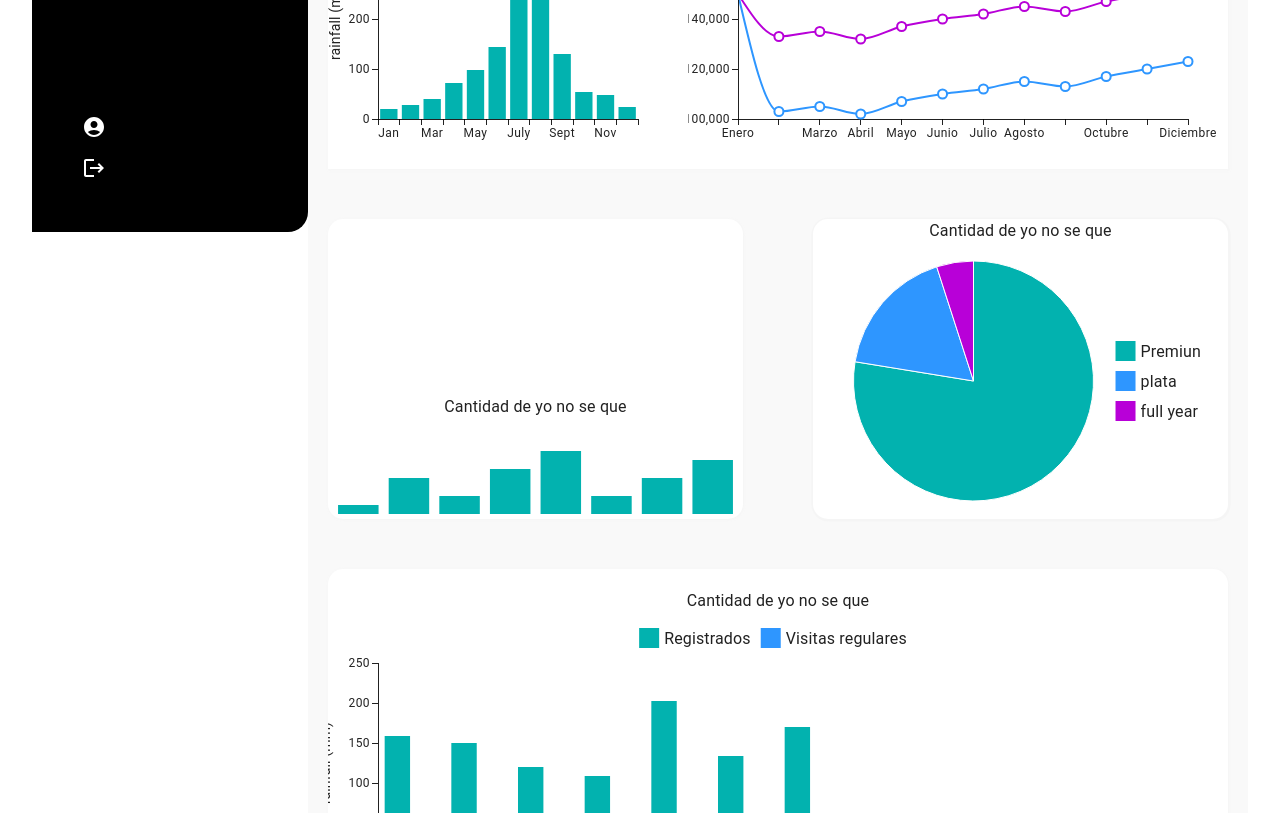
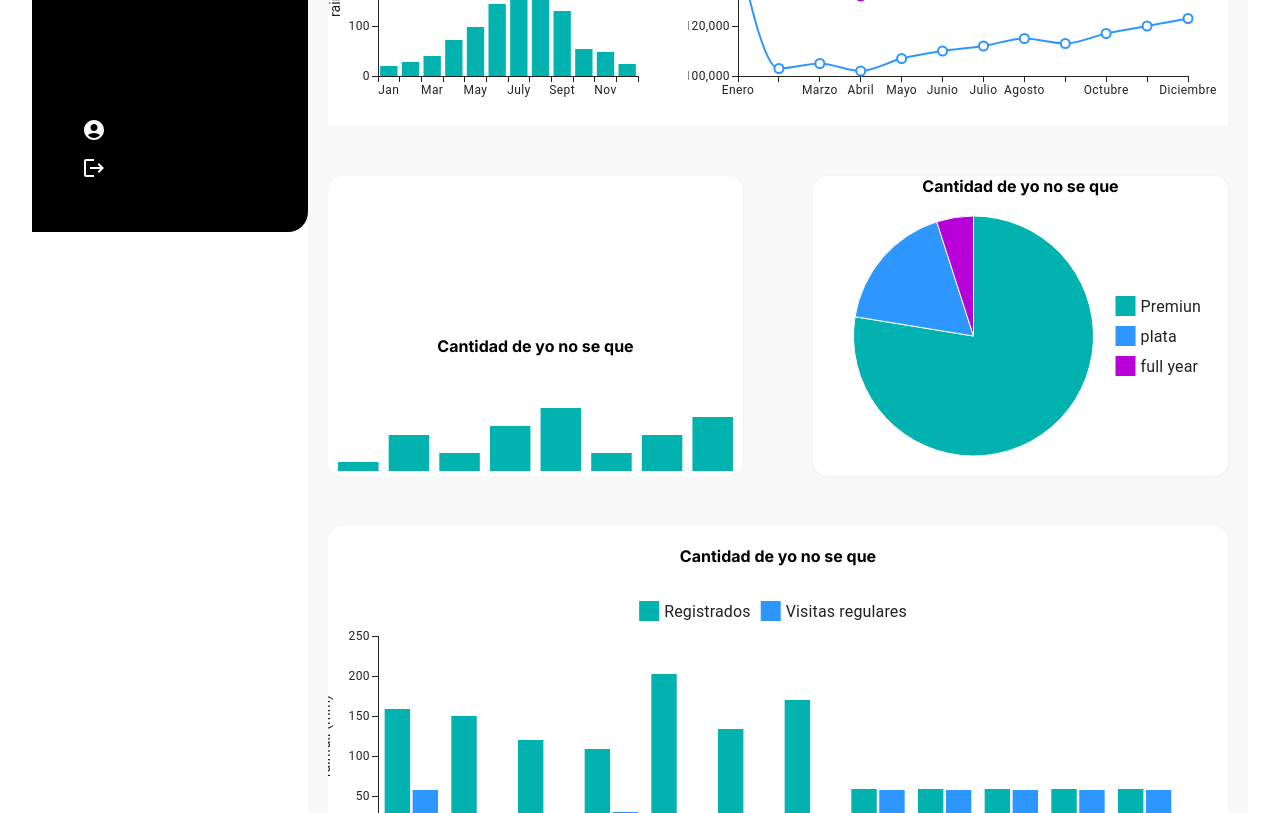
Before and after one commit to pabloocampo1/GymManager-Front-end, a React (Vite) app: page /dashboard in a window 1280 px wide. Shown: the part 600-1413 px from the top of the page. Built offline with nearby package versions, Linux system fonts and the light colour scheme; a web font is replaced by a local one.

Commit message:
se intentara crear el darkmode

```diff
--- a/src/App.jsx
+++ b/src/App.jsx
@@ -15,21 +15,13 @@
 import Profile from './Pages/ProfileGym/ProfileGym'
 import ContactHome from './Pages/SectionHomePages/ContactHome/ContactHome'
 import EventHome from './Pages/SectionHomePages/EventsHome/EventHome'
-import { ThemeContext, ThemeProviderWrapper } from './Context/ThemeContext'
-import { CssBaseline } from '@mui/material'
-import { useState } from 'react'
-import { darkTheme, lightTheme } from './Theme/Theme';
-
-
 
 
 function App() {
-    const [darkMode, setDarkMode] = useState(false);
+
 
     return (
-        <ThemeContext.Provider value={{ darkMode, setDarkMode }}>
-        <ThemeProviderWrapper theme={darkMode ? darkTheme : lightTheme}>
-        <CssBaseline />
+
         <BrowserRouter>
             <Routes>
                 <Route path="/" element={<PublicLayout />}>
@@ -54,8 +46,6 @@
                 <Route path="*" element={<NotFound />} />
             </Routes>
         </BrowserRouter>
-        </ThemeProviderWrapper>
-        </ThemeContext.Provider>
 
 
     )
--- a/src/Components/HeaderComponent/Header.jsx
+++ b/src/Components/HeaderComponent/Header.jsx
@@ -1,20 +1,14 @@
-import React, { useContext, useState } from 'react';
+import React, {  useState } from 'react';
 import style from './Header.module.css'
 import { Link } from 'react-router-dom';
-
 import ImageLogoPrincipal from "../../assets/images/imageVallHallaLogo.png"
 import LoginIcon from '@mui/icons-material/Login';
 import MenuIcon from '@mui/icons-material/Menu';
 import MenuMobile from '../MenuMobileComponent/MenuMobile';
-import { MaterialUISwitch } from '../ButtonDarkMode';
-import { ThemeContext } from '../../Context/ThemeContext';
 
 
 function Header() {
     const [isOpenMenu, setIsOpenMenu] = useState(false);
-    const [checked, setChecked] = useState(false);
-    const { darkMode, setDarkMode } = useContext(ThemeContext);
-
 
     const handleShowMenu = () => {
         if (isOpenMenu) {
@@ -23,10 +17,6 @@
             setIsOpenMenu(true)
         }
     }
-
-    const handleChecked = (event) => {
-        setChecked(event.target.checked);
-    };
 
     return (
         <header className={style.headerContainer}>
@@ -70,9 +60,6 @@
                 </nav>
             </div>)}
             <div className={style.header_icon_login}>
-
-
-                <MaterialUISwitch className={style.icon_darkMode} checked={checked} onClick={() => setDarkMode(!darkMode)}  onChange={handleChecked} />
                 <Link to="/login">
                     <button>
                         <p>Ingresar</p>
--- a/src/Components/SideBarComponent/SideBar.module.css
+++ b/src/Components/SideBarComponent/SideBar.module.css
@@ -78,7 +78,7 @@
 
 
 .activeLink {
-    background-color: var(--primary-color);
+   border: 1px solid var(--primary-color);
     color: black;
     border-radius: 4px;
 }
--- a/src/Context/ThemeContext.jsx
+++ /dev/null
@@ -1,23 +0,0 @@
-import { createContext, useState, useEffect } from "react";
-import { ThemeProvider } from "@mui/material/styles";
-import { lightTheme, darkTheme } from "../Theme/Theme";
-
-export const ThemeContext = createContext();
-
-export function ThemeProviderWrapper({ children }) {
-  const [darkMode, setDarkMode] = useState(
-    localStorage.getItem("theme") === "dark"
-  );
-
-  useEffect(() => {
-    localStorage.setItem("theme", darkMode ? "dark" : "light");
-  }, [darkMode]);
-
-  return (
-    <ThemeContext.Provider value={{ darkMode, setDarkMode }}>
-      <ThemeProvider theme={darkMode ? darkTheme : lightTheme}>
-        {children}
-      </ThemeProvider>
-    </ThemeContext.Provider>
-  );
-}
--- a/src/Pages/Dashboard/Dashboard.jsx
+++ b/src/Pages/Dashboard/Dashboard.jsx
@@ -9,33 +9,34 @@
 import React from 'react';
 
 
+
 function Dashboard() {
     return (
-        <Box className={style.dashboard_container}>
-            <Typography variant="h2" className={style.title}>WELCOME BACK - <span>Juan Pablo hermoso</span></Typography>
+        <div className={style.dashboard_container}>
+            <h2 className={style.title}>WELCOME BACK - <span>Juan Pablo hermoso</span></h2>
             <FirstDataCards />
 
-            <Box className={style.charDuplaOne} >
+            <div className={style.charDuplaOne} >
                 <TickPlacementBars />
                 <ChartMembership />
-            </Box>
-            <Box className={style.charDuplaTwo}>
-                <Box className={style.ChartMembership_container}>
-                    <Typography variant="p">Cantidad de yo no se que</Typography>
+            </div>
+            <div className={style.charDuplaTwo}>
+                <div className={style.ChartMembership_container}>
+                    <p>Cantidad de yo no se que</p>
                     <CustomAxis />
-                </Box>
-                <Box className={style.topMembreship_container}>
-                    <Typography variant="p">Cantidad de yo no se que</Typography>
+                </div>
+                <div className={style.topMembreship_container}>
+                    <p>Cantidad de yo no se que</p>
                     <PieActiveArc />
 
-                </Box>
-            </Box>
-            <Box className={style.totalPeopleByMonth_coontainer}>
-                <Typography variant="p">Cantidad de yo no se que</Typography>
+                </div>
+            </div>
+            <div className={style.totalPeopleByMonth_coontainer}>
+                <p>Cantidad de yo no se que</p>
                 <BarsDatasetToTal />
-            </Box>
+            </div>
 
-        </Box>
+        </div>
     );
 }
 
--- a/src/Pages/Dashboard/Dashboard.module.css
+++ b/src/Pages/Dashboard/Dashboard.module.css
@@ -3,8 +3,8 @@
     min-height: 100vh;
     padding: 20px;
     background-color: #F9F9F9;
+
 }
-
 
 .title{
     padding-bottom: 40px;
--- a/src/Pages/SectionHomePages/AboutUsHome/AboutUsHome.jsx
+++ b/src/Pages/SectionHomePages/AboutUsHome/AboutUsHome.jsx
@@ -5,7 +5,6 @@
 import style from "../AboutUsHome/AboutUsHome.module.css";
 
 function AboutUsHome() {
-    // Se utiliza el hook para detectar cuando el contenedor está en vista
     const { ref, inView } = useInView({ triggerOnce: true, threshold: 0.5 });
     console.log(motion);
 
--- a/src/Pages/SectionHomePages/AccordionContactHome/AccordionContactHome.module.css
+++ b/src/Pages/SectionHomePages/AccordionContactHome/AccordionContactHome.module.css
@@ -17,15 +17,15 @@
     padding-bottom: 20px;
 }
 
-/* Estilo del contenido del acordeón */
+
 .accordion_content {
     width: 70%;
     margin-top: 10px;
 }
 
-/* Estilos específicos del acordeón */
 .acordion {
-    background-color: rgb(0, 0, 0, 0.3) !important;
+    background-color: var(--colorByBackgrounds) !important;
+    backdrop-filter: blur(5px);
     border-radius: 10px !important;
     border: 1px solid var(--primary-color);
     box-shadow: 0px 2px 5px rgba(0, 0, 0, 0.2) !important;
--- a/src/Pages/SectionHomePages/IntroduccionHome/IntroduccionHome.module.css
+++ b/src/Pages/SectionHomePages/IntroduccionHome/IntroduccionHome.module.css
@@ -4,7 +4,7 @@
     display: flex;
     align-items: center;
     justify-content: space-between;
-    background-color: rgb(0, 0, 0);
+    background-color: black;
     padding-left: 100px;
     padding-right: 100px;
 }
--- a/src/Theme/Theme.jsx
+++ /dev/null
@@ -1,25 +0,0 @@
-import { Palette } from "@mui/icons-material";
-import { createTheme } from "@mui/material";
-
-
-// tema clarooo
-export const lightTheme = createTheme({
-    Palette: {
-        mode: "light",
-        primary: { main: "#FFDB00" },
-        secondary: {main: "#000000"},
-        background: { default: "#ffffff", paper: "#f5f5f5" },
-        text: { primary: "#000000", secondary: "#9b9b9b" },
-    }
-});
-
-export const darkTheme = createTheme({
-    palette: {
-      mode: "dark",
-      primary: { main: "#bb86fc" },
-      secondary: { main: "#03dac6" },
-      background: { default: "#000000", paper: "#1e1e1e" },
-      text: { primary: "#ffffff", secondary: "#aaa" },
-    },
-
-  });
```
Also changed, not shown: src/Layouts/PublicLayout/PublicLayout.module.css (line endings or trailing spaces). Lines whose indentation alone changed are shown as unchanged.
